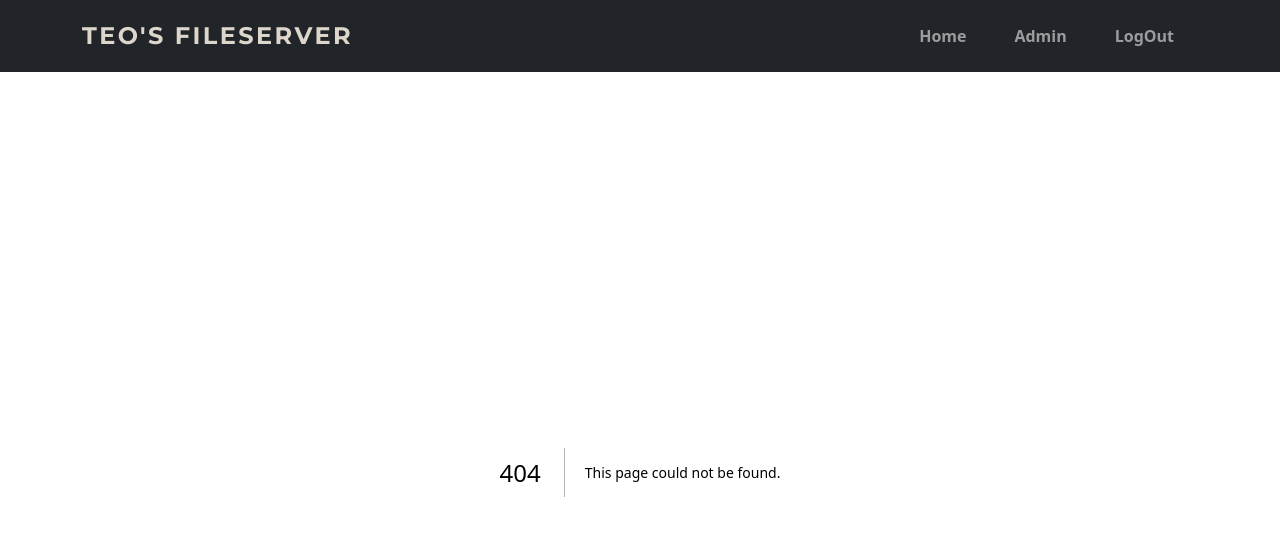
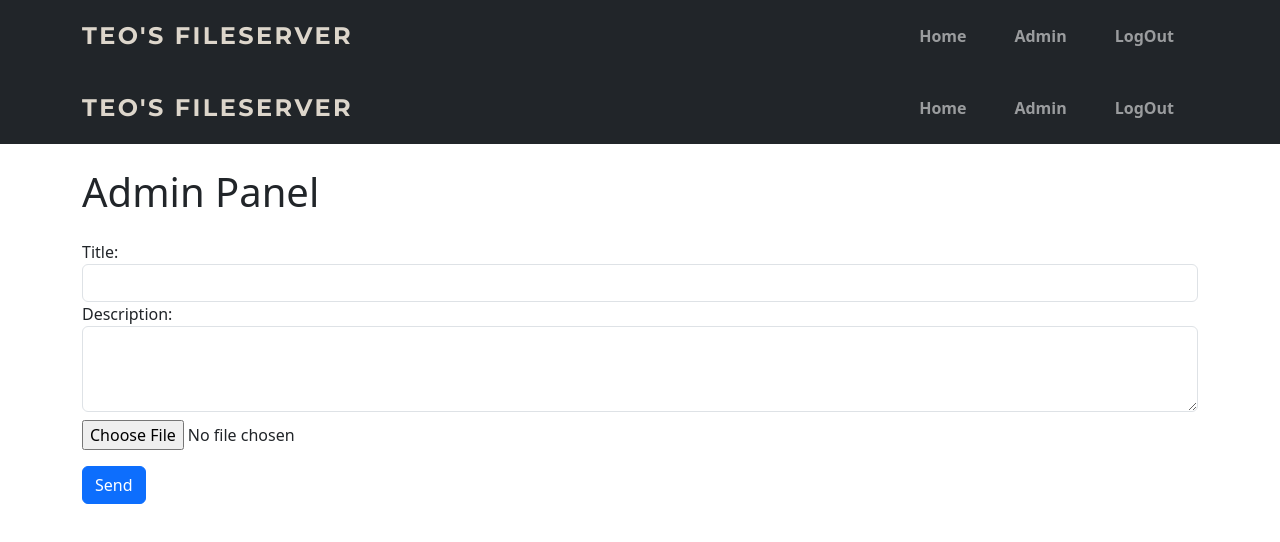
Before and after one commit to Teo-Essu/Next.js-FIleServer, a Next.js app: page /admin in a window 1280 px wide. Before the commit this address had no page. Shown: the top 542 px of the page. Built offline with nearby package versions, Linux system fonts and the light colour scheme.

Commit message:
--additions

```diff
--- /dev/null
+++ b/app/(pages)/admin/page.js
@@ -0,0 +1,43 @@
+export default function Admin(){
+    return(
+        <section>
+        <div className='container'>
+            <h1 className='mb-4 mt-4'>Admin Panel </h1>
+            <form>
+                <div className='form-group'>
+                    <label htmlFor='title'>Title:</label>
+                    <input
+                        type='text'
+                        id='title'
+                        name='title'
+                        className='form-control'
+                        // onChange={}
+                        // value={title}
+                        autoComplete='off'
+                        required
+                    />
+                </div>
+                <div className='form-group'>
+                    <label htmlFor='description'>Description:</label>
+                    <textarea
+                        type='text'
+                        id='description'
+                        name='description'
+                        className='form-control'
+                        // onChange={}
+                        // value={description}
+                        rows='3'
+                        autoComplete='off'
+                        required
+                    />
+                </div>
+                <div>
+                    <input className='mt-2' required type="file" id='upload' name='upload' />
+                    {/* <button className='btn btn-secondary mt-3'>Upload file</button> */}
+                </div>
+                <button type='submit' className='btn btn-primary mt-3'>{"Send"}</button>
+            </form>
+        </div>
+    </section>
+    );
+}
--- /dev/null
+++ b/app/(pages)/layout.js
@@ -0,0 +1,20 @@
+import Navbar from "@/components/navbar";
+import "../globals.css";
+// import 'bootstrap/dist/css/bootstrap.min.css';
+
+export const metadata = {
+  title: "Teo's FileServer",
+  description: "Generated by create next app",
+};
+
+export default function RootLayout({ children, params }) {
+
+  // console.log (params);
+
+  return (
+    <>
+      <Navbar />
+      {children}
+    </>
+  );
+}
```
Also changed, not shown: app/(pages)/email/page.js (added, +50 -0 lines), app/(pages)/files/page.js (added, +36 -0 lines), app/(pages)/files/[slug]/page.js (added), app/(pages)/files/share/page.js (added).
